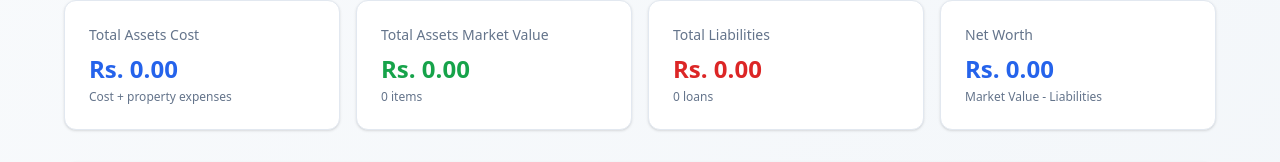
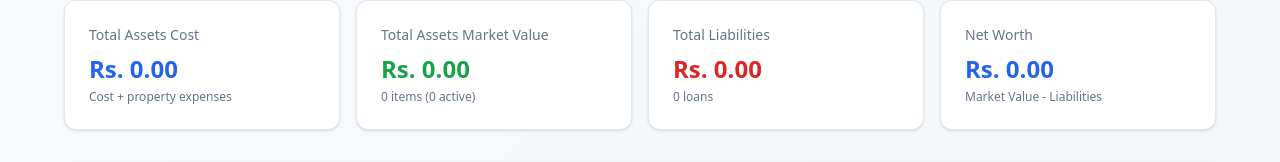
Before and after one commit to jeradasanka/WealthGuardLK, a React (Vite) app: page /assets in a window 1280 px wide. Shown: the part 168-330 px from the top of the page. Built offline with nearby package versions, Linux system fonts and the light colour scheme.

Commit message:
Fix: Show sold/closed assets in list instead of hiding them

```diff
--- a/src/pages/AssetsPage.tsx
+++ b/src/pages/AssetsPage.tsx
@@ -41,7 +41,9 @@ export function AssetsPage() {
   const [expenseAsset, setExpenseAsset] = useState<Asset | null>(null);
   const [pendingAsset, setPendingAsset] = useState<Asset | null>(null);
 
-  // Show all assets including closed ones
+  // Show all assets in the list (including sold/closed)
+  const allAssets = assets;
+  // Active assets for calculations (exclude disposed)
   const activeAssets = assets.filter((a) => !a.disposed);
 
   // Helper function to get display value for an asset
@@ -255,7 +257,7 @@ export function AssetsPage() {
     const grouped: Record<string, Asset[]> = {};
 
     categories.forEach(category => {
-      const assetsInCategory = activeAssets.filter(asset => asset.cageCategory === category);
+      const assetsInCategory = allAssets.filter(asset => asset.cageCategory === category);
       if (assetsInCategory.length > 0) {
         grouped[category] = assetsInCategory;
       }
@@ -436,7 +438,7 @@ export function AssetsPage() {
             </CardHeader>
             <CardContent>
               <p className="text-2xl font-bold text-green-600">{formatLKR(totalAssetValue)}</p>
-              <p className="text-xs text-muted-foreground mt-1">{activeAssets.length} items</p>
+              <p className="text-xs text-muted-foreground mt-1">{allAssets.length} items ({activeAssets.length} active)</p>
             </CardContent>
           </Card>
 
@@ -544,7 +546,7 @@ export function AssetsPage() {
             </Button>
           </div>
 
-          {activeAssets.length === 0 ? (
+          {allAssets.length === 0 ? (
             <Card>
               <CardContent className="py-12 text-center">
                 <p className="text-muted-foreground">
```
